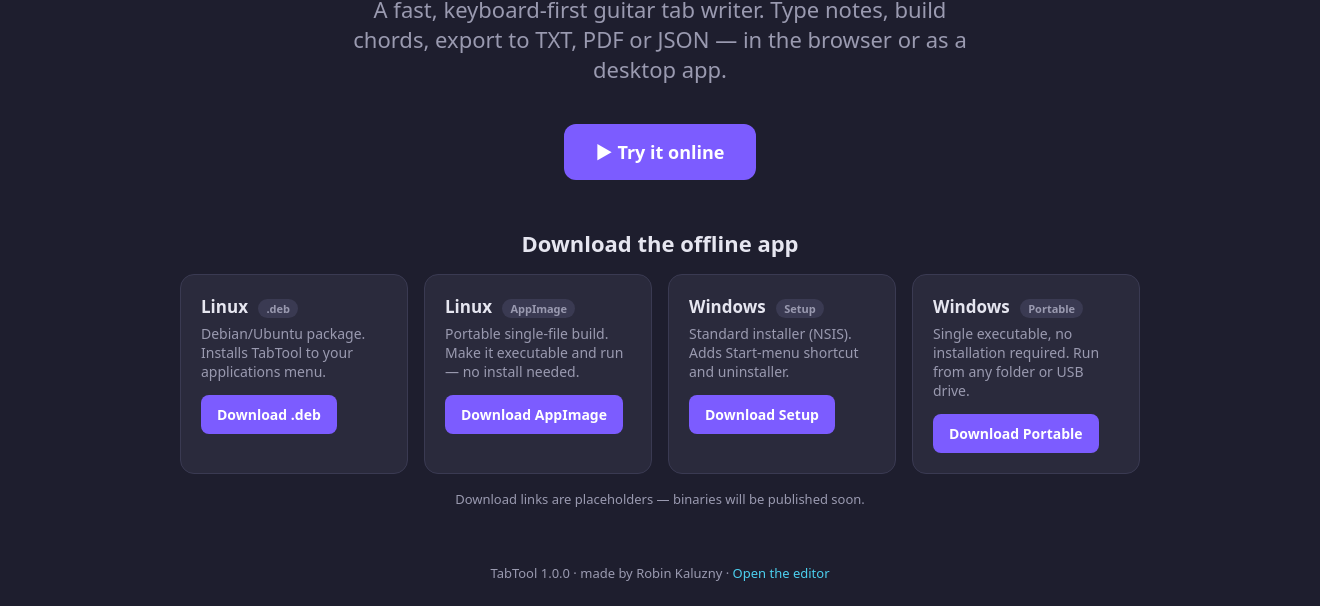
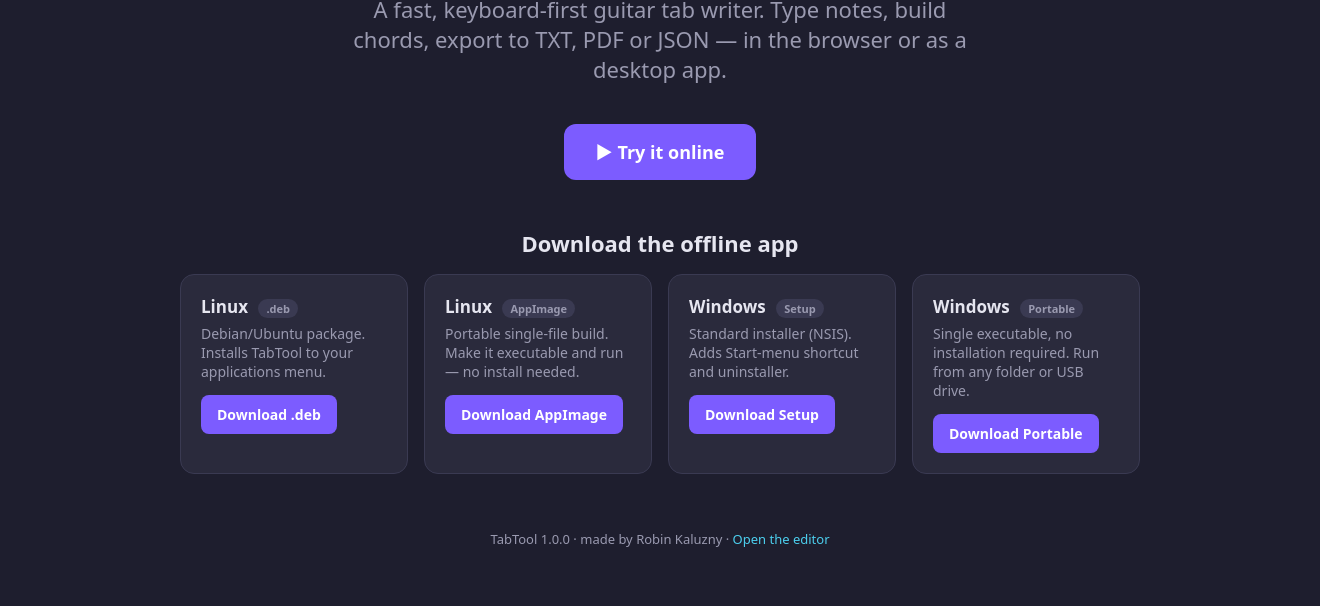
Before and after one commit to rkaluzny/tabtool, an Electron app: page index.html in a window 1320 px wide. Shown: the part 346-952 px from the top of the page. After the commit the page ends 918 px from the top, so only its background shows below. Drawn offline with Linux system fonts and the light colour scheme.

Commit message:
remove the placeholder binary note

```diff
--- a/index.html
+++ b/index.html
@@ -75,7 +75,6 @@ E|---------------|</div>
         <a class="btn primary" href="https://github.com/rkaluzny/tabtool/releases/download/1.0.0/TabTool-portable-1.0.0.exe" data-download="windows-portable">Download Portable</a>
       </div>
     </div>
-    <p style="color:var(--muted);font-size:13px;margin-top:16px;">Download links are placeholders — binaries will be published soon.</p>
   </section>
 </main>
 <footer>
```
